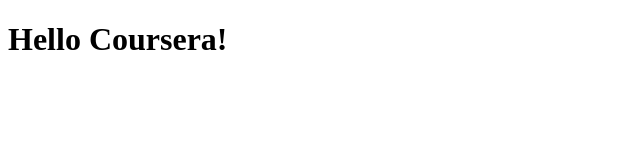
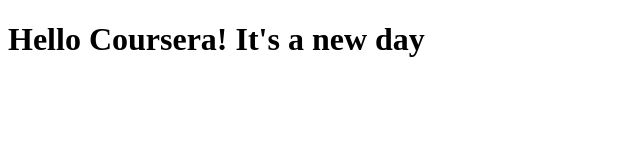
Before and after one commit to sswanson327/coursera-test2, a plain HTML site: page site/index.html in a window 1280 px wide. Shown: the whole page, without its empty margins (0-640 px from the left). Drawn offline with Linux system fonts and the light colour scheme.

Commit message:
Small change to page content

```diff
--- a/site/index.html
+++ b/site/index.html
@@ -4,6 +4,6 @@
 	<title>Hello Coursera!</title>
 </head>
 <body>
-<h1>Hello Coursera!</h1>
+<h1>Hello Coursera! It's a new day</h1>
 </body>
 </html>
```
